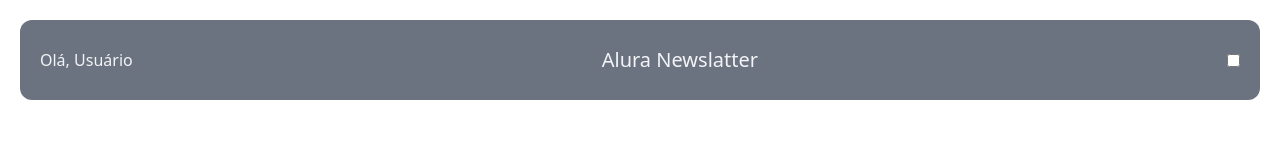
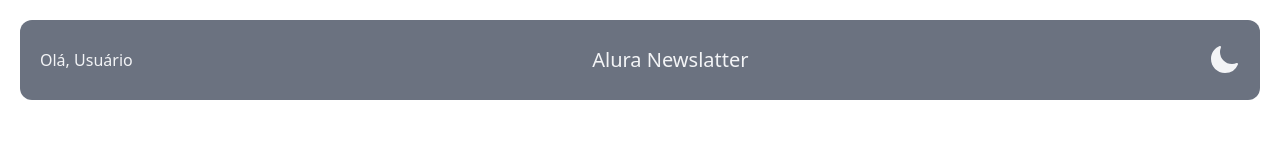
Before and after one commit to JennyLamego2022/newsletter_alura_react, a React (Vite) app: page / in a window 1280 px wide. Shown: the top 160 px of the page. Built offline with nearby package versions, Linux system fonts and the light colour scheme.

Commit message:
style: Inserção da biblioteca Icon para utilização no checkbox

```diff
--- a/package.json
+++ b/package.json
@@ -10,6 +10,7 @@
     "preview": "vite preview"
   },
   "dependencies": {
+    "@heroicons/react": "^2.0.18",
     "react": "^18.2.0",
     "react-dom": "^18.2.0"
   },
--- a/src/components/Header/Header.jsx
+++ b/src/components/Header/Header.jsx
@@ -1,8 +1,10 @@
+import { MoonIcon } from '@heroicons/react/24/solid'
+
 const Header = () => {
     return <div className="flex h-20 bg-gray-500 justify-between items-center px-5 sm:rounded-xl sm:m-5">
         <span className="text-gray-100">Olá, Usuário</span>
         <h1 className=" text-gray-100 text-xl">Alura Newslatter</h1>
-        <input className=" hidden sm:block" type="checkbox" />
+        <MoonIcon className='h-8 text-gray-100 hidden sm:block cursor-pointer'></MoonIcon>
     </div>
 }
 
```
Also changed, not shown: 1 other file (tests, documents, lock files or other folders).
